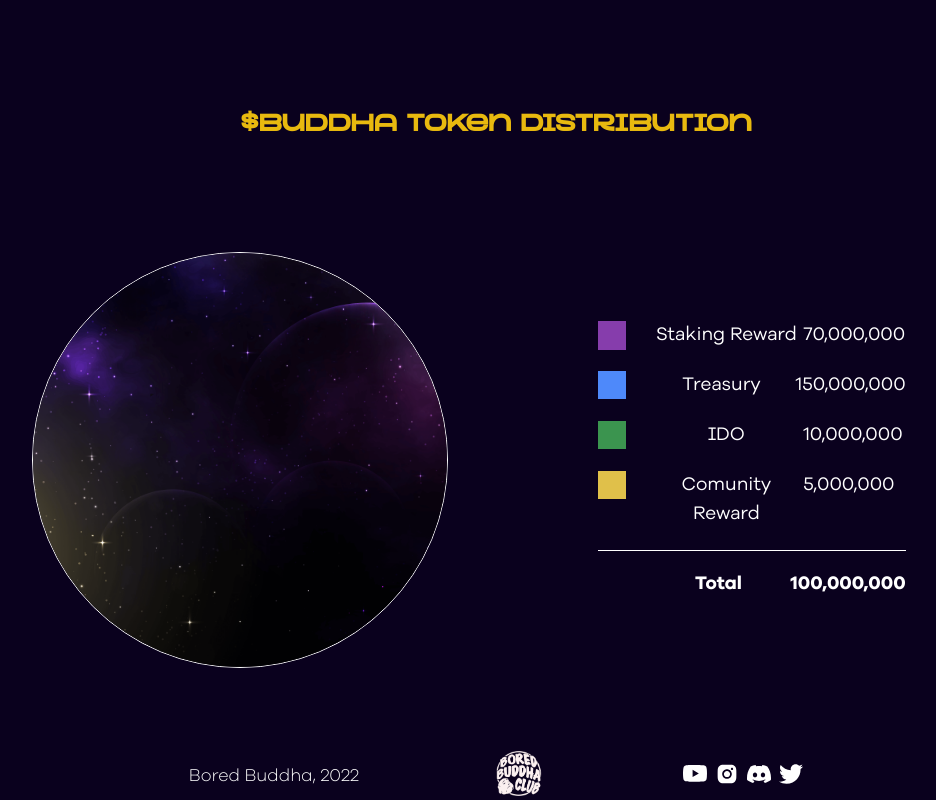
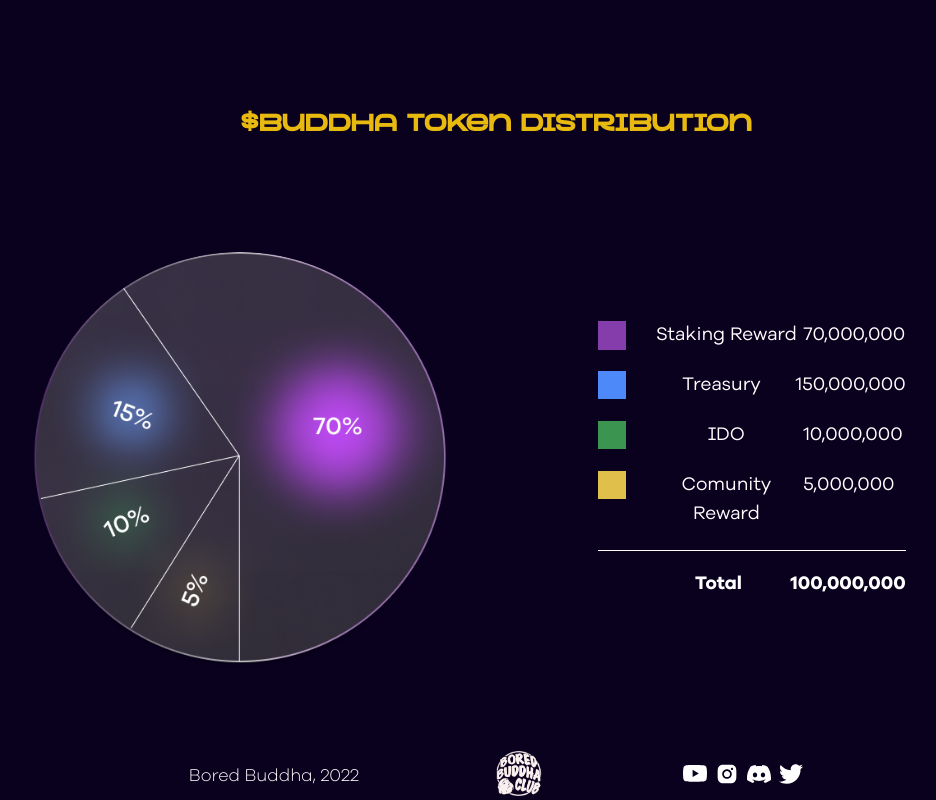
Before and after one commit to Whizzie99/bored-buddha, a React (Create React App) app: page /staking-portal in a window 1280 px wide. Shown: the part 1178-1978 px from the top of the page, without its empty margins (144-1080 px from the left). Built offline with nearby package versions, Linux system fonts and the light colour scheme; no server answers; a web font is replaced by a local one.

Commit message:
add pie chart image

```diff
--- a/src/pages/StakingPortal/StakingPortal.jsx
+++ b/src/pages/StakingPortal/StakingPortal.jsx
@@ -9,7 +9,7 @@
   StyledTokendDistribution,
 } from "./styles";
 
-import sample from "../../assets/images/bg.png";
+import chartImg from "../../assets/images/pie-chart.png";
 
 const StakingPortal = () => {
   return (
@@ -75,7 +75,7 @@
           <h2>$buddha token distribution</h2>
           <div className="token-distribution-grid">
             <div className="grid-item-left">
-              <img src={sample} alt="" />
+              <img src={chartImg} alt="" />
             </div>
             <div className="grid-item-right">
               <div className="token-legend">
--- a/src/pages/StakingPortal/styles.js
+++ b/src/pages/StakingPortal/styles.js
@@ -203,7 +203,7 @@
     width: 20em;
     height: 20em;
     border-radius: 50%;
-    border: 0.01em solid var(--white);
+    /* border: 0.01em solid var(--white); */
     object-fit: cover;
   }
 
```
Also changed, not shown: src/assets/images/pie-chart.png (added).
